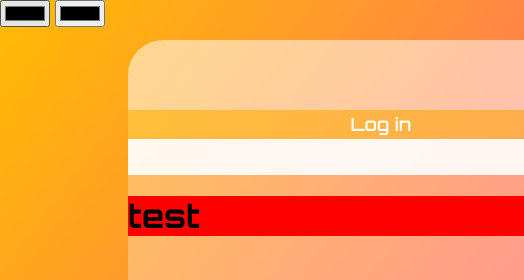
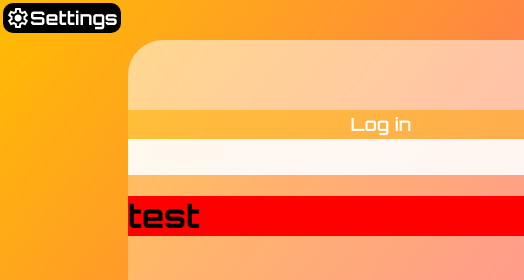
Before and after one commit to 0leg0602/TicketBoost, a plain HTML site: page index.html in a window 1280 px wide. Shown: the top 280 px of the page, 0-524 px from the left. Drawn offline with nearby package versions, Linux system fonts and the light colour scheme; a web font is replaced by a local one.

Commit message:
Added settings button

```diff
--- a/index.html
+++ b/index.html
@@ -14,6 +14,8 @@
     />
 
     <script src="https://ajax.googleapis.com/ajax/libs/jquery/3.7.1/jquery.min.js"></script>
+
+    <link rel="stylesheet" href="https://fonts.googleapis.com/css2?family=Material+Symbols+Outlined:opsz,wght,FILL,GRAD@24,400,0,0&icon_names=settings" />
 
     <script>
 
@@ -141,6 +143,21 @@
         justify-items: center;
         overflow: hidden;
       }
+      .material-symbols-outlined {
+        width: max-content;
+        height: max-content;
+      }
+      #settings_button {
+        display: flex;
+        background: black;
+        border-radius: 10px;
+        color: white;
+
+        padding: 3px;
+        width: max-content;
+        margin-top: 3px;
+        margin-left: 3px;
+      }
       table, th, td {
         border: 1px solid black;
         border-collapse: collapse;
@@ -151,10 +168,14 @@
     </style>
   </head>
   <body>
-    <div>
-        <input type="color" id="color1_input">
-        <input type="color" id="color2_input">
+
+    <div id="settings_button">
+      <span class="material-symbols-outlined">
+      settings
+      </span>
+      <h3 style="margin: 0px;" >Settings</h3>
     </div>
+
     <div id="main_holder">
       <div id="header">
         <!-- <img src="/tickets.svg" alt="TicketBoost_logo" style="width: 60px" /> -->
```
